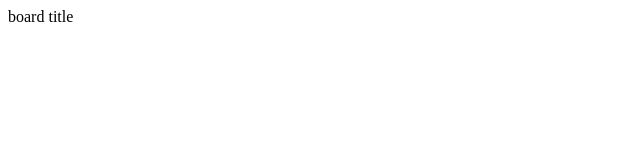
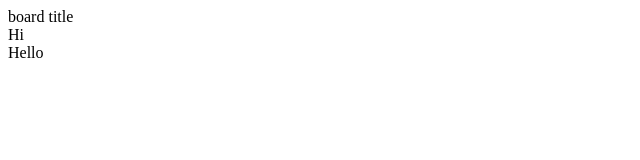
Before and after one commit to gmidorii/board, a React app: page / in a window 1280 px wide. Shown: the top 160 px of the page, without its empty margins (0-640 px from the left). Built offline with nearby package versions, Linux system fonts and the light colour scheme.

Commit message:
Add body components.

```diff
--- a/src/components/Board.tsx
+++ b/src/components/Board.tsx
@@ -15,7 +15,16 @@ export class Board extends React.Component<BoardProps, BoardState> {
   }
 
   render() {
-    return <BoardHeader title={this.state.boardTitle} />
+    return (
+      <div className="board">
+        <div className="board-header">
+          <BoardHeader title={this.state.boardTitle} />
+        </div>
+        <div className="board-body">
+          <BoardBody />
+        </div>
+      </div>
+    )
   }
 }
 
@@ -39,3 +48,26 @@ export class BoardHeader extends React.Component<
     return <div>{this.props.title}</div>
   }
 }
+
+export interface BoardBodyProps {}
+export interface BoardBodyState {
+  messages: string[]
+}
+
+export class BoardBody extends React.Component<BoardBodyProps, BoardBodyState> {
+  constructor(props: BoardBodyProps) {
+    super(props)
+    this.state = {
+      messages: ['Hi', 'Hello']
+    }
+  }
+
+  render() {
+    const messages: JSX.Element[] = []
+    this.state.messages.forEach(element => {
+      messages.push(<div>{element}</div>)
+    })
+
+    return messages
+  }
+}
```
